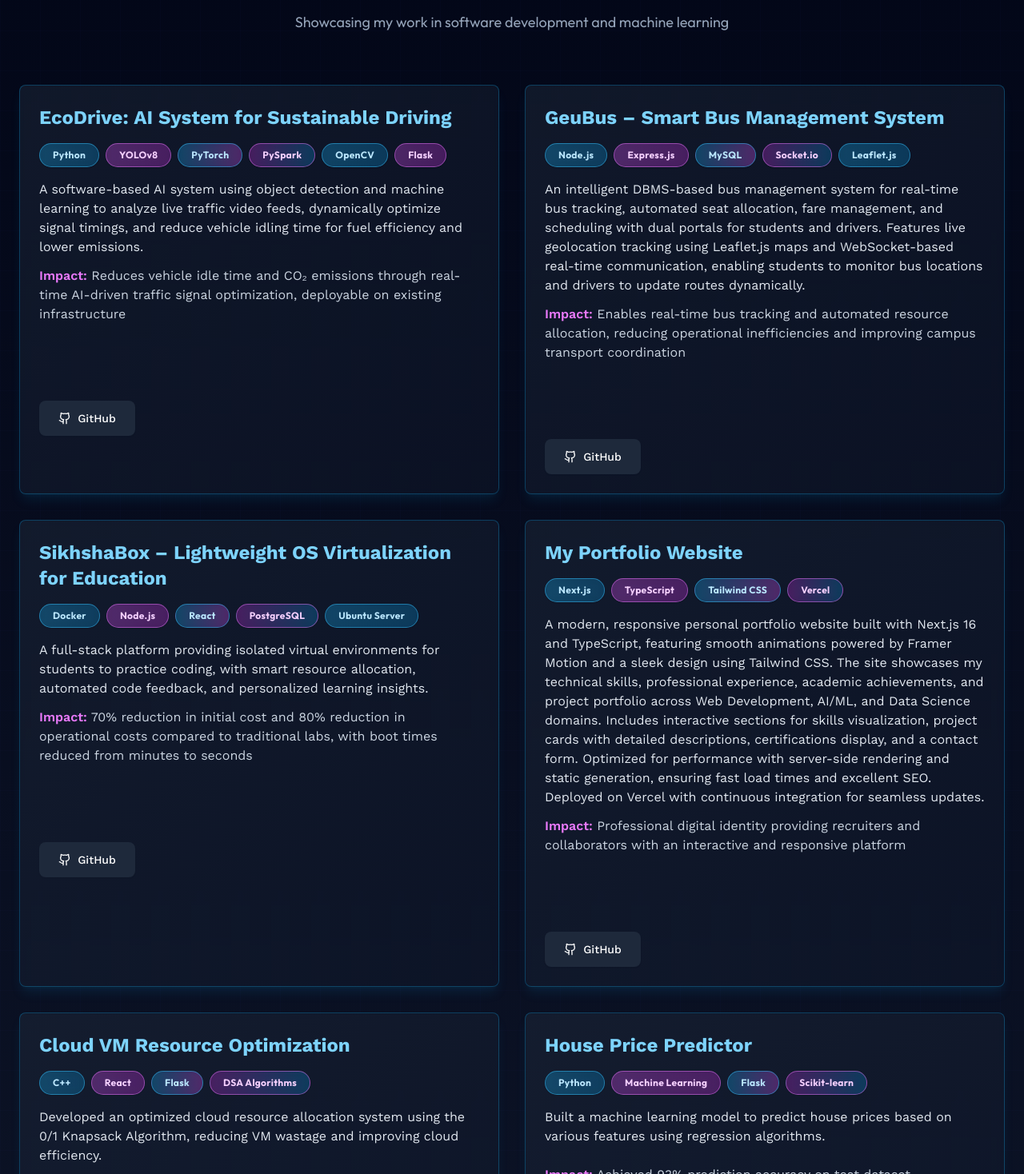
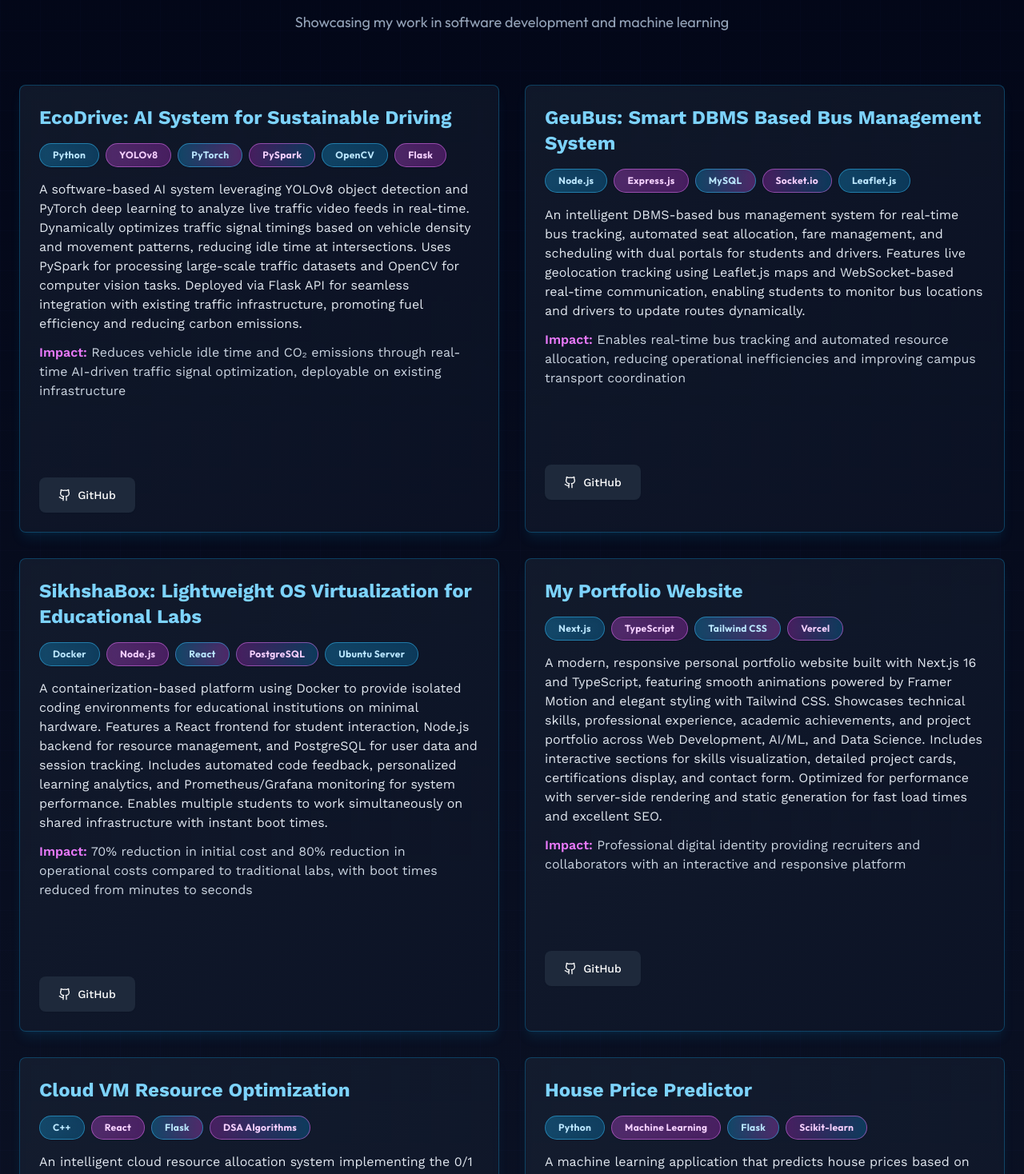
Before and after one commit to AMAN6921/My-Portfolio-Website, a Next.js app: page / in a window 1280 px wide. Shown: the part 1762-3230 px from the top of the page at 80% size. Built offline with nearby package versions, Linux system fonts and the light colour scheme; no server answers.

Commit message:
Standardize all project descriptions to consistent length for better alignment

```diff
--- a/data/projects.ts
+++ b/data/projects.ts
@@ -6,13 +6,13 @@ export const projects: Project[] = [
     title: 'EcoDrive: AI System for Sustainable Driving',
     tech: ['Python', 'YOLOv8', 'PyTorch', 'PySpark', 'OpenCV', 'Flask'],
     duration: 'Oct 2025 – Present',
-    description: 'A software-based AI system using object detection and machine learning to analyze live traffic video feeds, dynamically optimize signal timings, and reduce vehicle idling time for fuel efficiency and lower emissions.',
+    description: 'A software-based AI system leveraging YOLOv8 object detection and PyTorch deep learning to analyze live traffic video feeds in real-time. Dynamically optimizes traffic signal timings based on vehicle density and movement patterns, reducing idle time at intersections. Uses PySpark for processing large-scale traffic datasets and OpenCV for computer vision tasks. Deployed via Flask API for seamless integration with existing traffic infrastructure, promoting fuel efficiency and reducing carbon emissions.',
     impact: 'Reduces vehicle idle time and CO₂ emissions through real-time AI-driven traffic signal optimization, deployable on existing infrastructure',
     githubLink: 'https://github.com/AMAN6921/EcoDrive-A-Software-Based-AI-System-for-Sustainable-and-Fuel-Efficient-Driving',
   },
   {
     id: 'geubus-management',
-    title: 'GeuBus – Smart Bus Management System',
+    title: 'GeuBus: Smart DBMS Based Bus Management System',
     tech: ['Node.js', 'Express.js', 'MySQL', 'Socket.io', 'Leaflet.js'],
     duration: 'July 2025 – Nov 2025',
     description: 'An intelligent DBMS-based bus management system for real-time bus tracking, automated seat allocation, fare management, and scheduling with dual portals for students and drivers. Features live geolocation tracking using Leaflet.js maps and WebSocket-based real-time communication, enabling students to monitor bus locations and drivers to update routes dynamically.',
@@ -21,10 +21,10 @@ export const projects: Project[] = [
   },
   {
     id: 'sikhshabox',
-    title: 'SikhshaBox – Lightweight OS Virtualization for Education',
+    title: 'SikhshaBox: Lightweight OS Virtualization for Educational Labs',
     tech: ['Docker', 'Node.js', 'React', 'PostgreSQL', 'Ubuntu Server'],
     duration: 'Jan 2024 – Mar 2024',
-    description: 'A full-stack platform providing isolated virtual environments for students to practice coding, with smart resource allocation, automated code feedback, and personalized learning insights.',
+    description: 'A containerization-based platform using Docker to provide isolated coding environments for educational institutions on minimal hardware. Features a React frontend for student interaction, Node.js backend for resource management, and PostgreSQL for user data and session tracking. Includes automated code feedback, personalized learning analytics, and Prometheus/Grafana monitoring for system performance. Enables multiple students to work simultaneously on shared infrastructure with instant boot times.',
     impact: '70% reduction in initial cost and 80% reduction in operational costs compared to traditional labs, with boot times reduced from minutes to seconds',
     githubLink: 'https://github.com/AMAN6921/SikhshaBox-Lightweight-OS-Virtualization-For-Affordable-Education-Labs',
   },
@@ -33,7 +33,7 @@ export const projects: Project[] = [
     title: 'My Portfolio Website',
     tech: ['Next.js', 'TypeScript', 'Tailwind CSS', 'Vercel'],
     duration: 'June 2025 – Oct 2025',
-    description: 'A modern, responsive personal portfolio website built with Next.js 16 and TypeScript, featuring smooth animations powered by Framer Motion and a sleek design using Tailwind CSS. The site showcases my technical skills, professional experience, academic achievements, and project portfolio across Web Development, AI/ML, and Data Science domains. Includes interactive sections for skills visualization, project cards with detailed descriptions, certifications display, and a contact form. Optimized for performance with server-side rendering and static generation, ensuring fast load times and excellent SEO. Deployed on Vercel with continuous integration for seamless updates.',
+    description: 'A modern, responsive personal portfolio website built with Next.js 16 and TypeScript, featuring smooth animations powered by Framer Motion and elegant styling with Tailwind CSS. Showcases technical skills, professional experience, academic achievements, and project portfolio across Web Development, AI/ML, and Data Science. Includes interactive sections for skills visualization, detailed project cards, certifications display, and contact form. Optimized for performance with server-side rendering and static generation for fast load times and excellent SEO.',
     impact: 'Professional digital identity providing recruiters and collaborators with an interactive and responsive platform',
     githubLink: 'https://github.com/AMAN6921/My-Portfolio-Website',
   },
@@ -42,7 +42,7 @@ export const projects: Project[] = [
     title: 'Cloud VM Resource Optimization',
     tech: ['C++', 'React', 'Flask', 'DSA Algorithms'],
     duration: 'Apr 2025 – Jun 2025',
-    description: 'Developed an optimized cloud resource allocation system using the 0/1 Knapsack Algorithm, reducing VM wastage and improving cloud efficiency.',
+    description: 'An intelligent cloud resource allocation system implementing the 0/1 Knapsack dynamic programming algorithm to optimize virtual machine distribution across cloud infrastructure. Built with C++ for high-performance computation, Flask backend for API services, and React frontend for visualization and monitoring. Analyzes resource requirements and constraints to minimize VM wastage while maximizing utilization efficiency. Includes real-time allocation dashboard and performance metrics tracking for cloud administrators.',
     impact: 'Enhanced performance and reliability of VM allocation',
     githubLink: 'https://github.com/AMAN6921/Efficient-Cloud-Computing-Resource-Allocation-To-Virtual-Machines-Using-0-1-Knapsack-Problem',
   },
@@ -51,7 +51,7 @@ export const projects: Project[] = [
     title: 'House Price Predictor',
     tech: ['Python', 'Machine Learning', 'Flask', 'Scikit-learn'],
     duration: 'Jan 2025 – Mar 2025',
-    description: 'Built a machine learning model to predict house prices based on various features using regression algorithms.',
+    description: 'A machine learning application that predicts house prices based on geographical location and property attributes using advanced regression algorithms. Implements multiple models including Linear Regression, Random Forest, and Gradient Boosting with Scikit-learn for optimal accuracy. Features data preprocessing, feature engineering, and model comparison to select the best performing algorithm. Deployed as a Flask web application with an intuitive interface for users to input property details and receive instant price predictions.',
     impact: 'Achieved 93% prediction accuracy on test dataset',
     accuracy: '93%',
     githubLink: 'https://github.com/AMAN6921/House-Price-Predictor-Based-On-Geographical-Location-Other-Property-Attributes',
@@ -61,7 +61,7 @@ export const projects: Project[] = [
     title: 'Multi-Model ML Loan Allocation',
     tech: ['Python', 'Machine Learning', 'Pandas', 'NumPy'],
     duration: 'Sep 2024 – Dec 2024',
-    description: 'Developed a multi-model machine learning system for loan allocation decisions, comparing multiple algorithms to optimize approval accuracy.',
+    description: 'A comprehensive machine learning system for pre-approved loan allocation decisions, comparing multiple classification algorithms including Logistic Regression, Decision Trees, Random Forest, and Neural Networks. Utilizes Pandas for data manipulation and NumPy for numerical computations on large financial datasets. Implements feature selection, cross-validation, and hyperparameter tuning to optimize model performance. Provides detailed analysis of applicant creditworthiness with explainable AI techniques for transparent decision-making in financial services.',
     impact: 'Achieved 95% accuracy in loan approval predictions',
     accuracy: '95%',
     githubLink: 'https://github.com/AMAN6921/A-Practical-Pre-Approved-Loan-Allocation-Model-Using-Machine-Learning-Algorithms-Neural-Processing',
```
